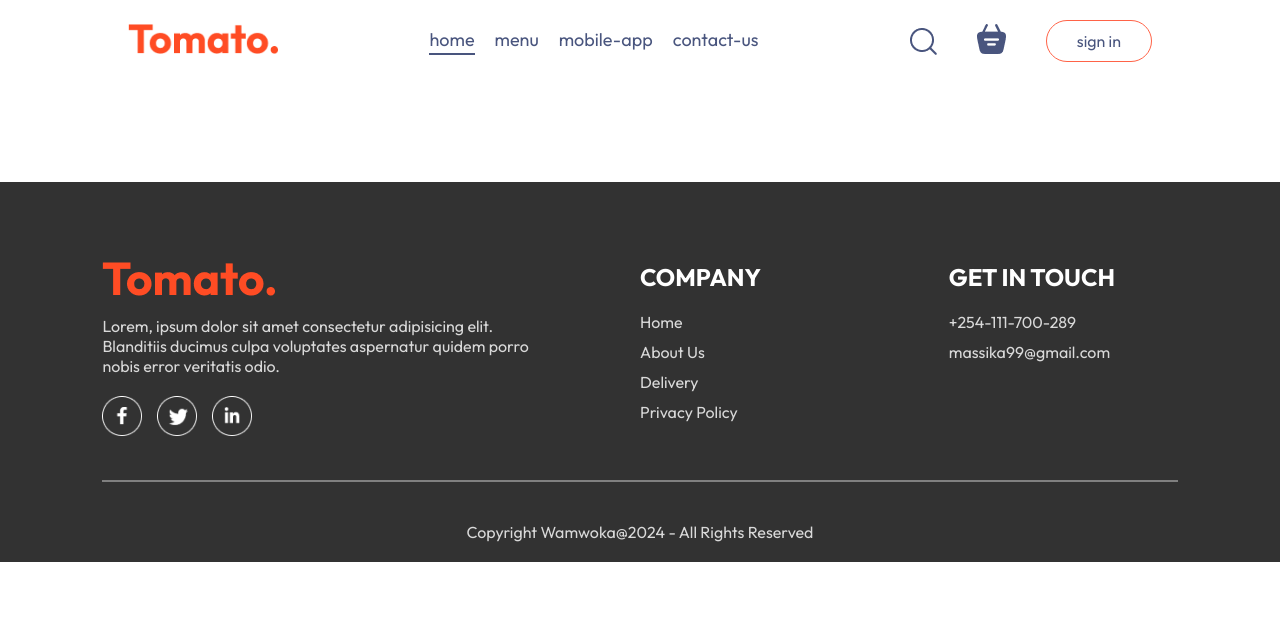
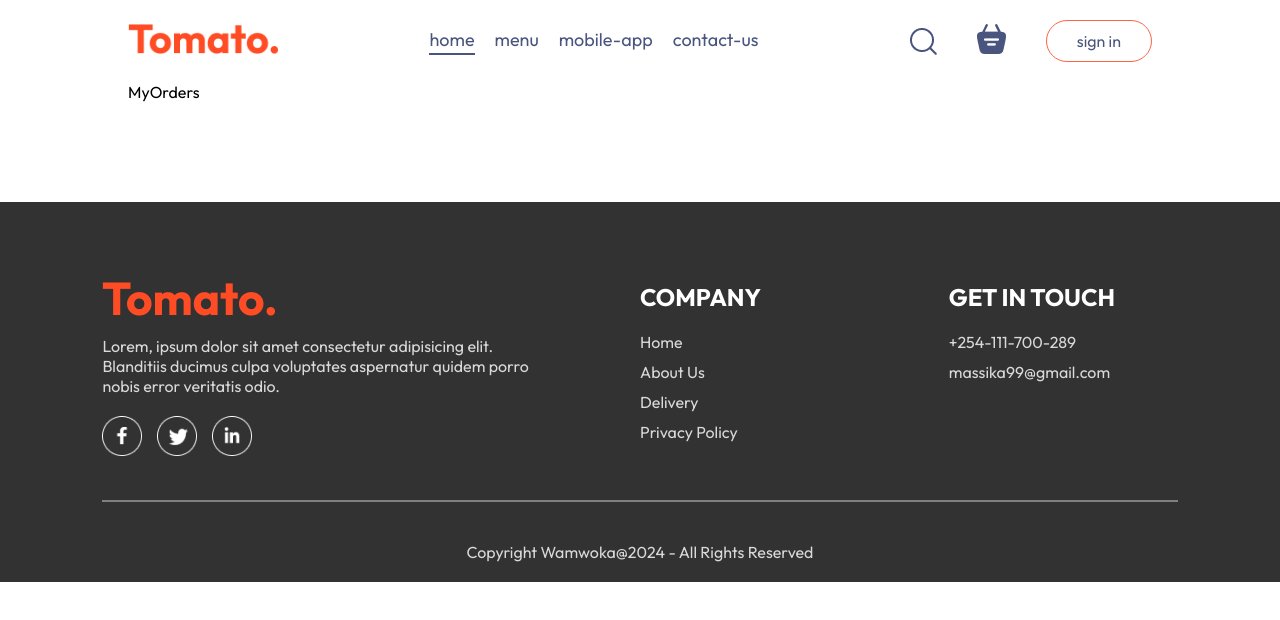
Before and after one commit to Massika-ke/fidelityfastfoods, a React (Vite) app in the folder frontend/: page /myorders in a window 1280 px wide. Shown: the top 620 px of the page. Built offline with nearby package versions, Linux system fonts and the light colour scheme; no server answers.

Commit message:
orders-display

```diff
--- a/frontend/src/App.jsx
+++ b/frontend/src/App.jsx
@@ -7,6 +7,7 @@ import PlaceOrder from "./pages/PlaceOrder/PlaceOrder";
 import Footer from "./components/Footer/Footer";
 import LoginPopup from "./components/LoginPopup/LoginPopup";
 import Verify from "./pages/Verify/Verify";
+import MyOrders from "./pages/MyOrders/MyOrders";
 
 const App = ()=>{
 
@@ -22,6 +23,7 @@ const App = ()=>{
           <Route path="/cart" element={<Cart/>} />
           <Route path="/order" element={<PlaceOrder/>} />
           <Route path="/verify" element={<Verify/>} />
+          <Route path="/myorders" element={<MyOrders/>}/>
         </Routes>
       </div>
       <Footer />
--- /dev/null
+++ b/frontend/src/pages/MyOrders/MyOrders.jsx
@@ -0,0 +1,9 @@
+import React from 'react'
+
+const MyOrders = () => {
+  return (
+    <div>MyOrders</div>
+  )
+}
+
+export default MyOrders
```
Also changed, not shown: frontend/src/pages/MyOrders/MyOrders.css (added).
